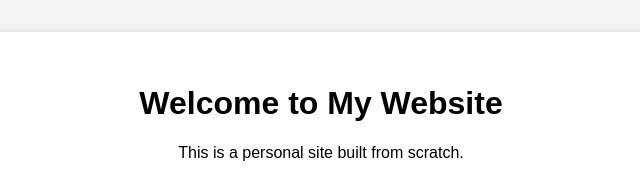
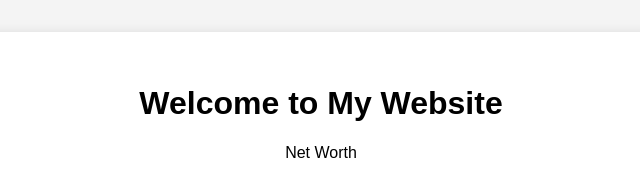
Before and after one commit to nageshwarant/my-website, a plain HTML site: page index.html in a window 1280 px wide. Shown: the whole page, without its empty margins (319-959 px from the left). Drawn offline with Linux system fonts and the light colour scheme.

Commit message:
Update index.html

```diff
--- a/index.html
+++ b/index.html
@@ -2,13 +2,13 @@
 <html lang="en">
 <head>
   <meta charset="UTF-8">
-  <title>My Personal Website</title>
+  <title>Nagesh's Book of Fiancial Freedom</title>
   <link rel="stylesheet" href="style.css">
 </head>
 <body>
   <header>
     <h1>Welcome to My Website</h1>
-    <p>This is a personal site built from scratch.</p>
+    <p>Net Worth</p>
   </header>
 </body>
 </html>
```
